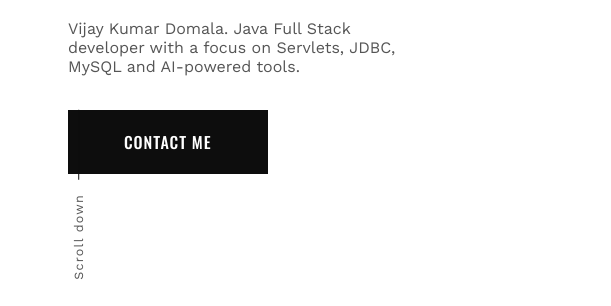
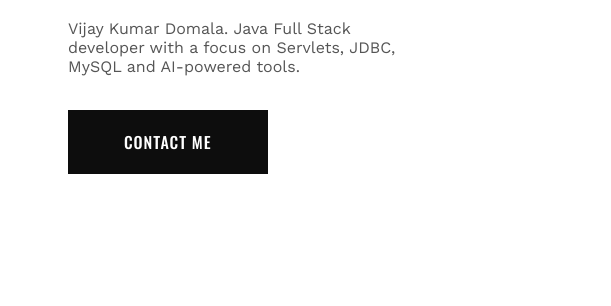
Before and after one commit to vijaykumar-112004/portifolio, a plain HTML site: page index.html in a window 1280 px wide. Shown: the part 494-800 px from the top of the page, 0-611 px from the left. Drawn offline with nearby package versions, Linux system fonts and the light colour scheme.

Commit message:
Update index.html

```diff
--- a/index.html
+++ b/index.html
@@ -126,7 +126,6 @@ footer{padding:26px 0;font-size:.88rem;color:var(--mut);display:flex;justify-con
 <a href="https://www.linkedin.com/in/vijay-kumar-134515280/" target="_blank" rel="noopener" aria-label="LinkedIn"><svg viewBox="0 0 24 24"><path d="M4.98 3.5a2.5 2.5 0 1 1 0 5 2.5 2.5 0 0 1 0-5zM3 9.5h4V21H3zM9.5 9.5h3.8v1.6h.1c.5-1 1.8-2 3.8-2 4 0 4.8 2.6 4.8 6V21h-4v-5.2c0-1.3 0-2.9-1.8-2.9s-2 1.4-2 2.8V21h-4z"/></svg></a>
 <a href="mailto:dvijaykumar112004@gmail.com" aria-label="Email"><svg viewBox="0 0 24 24"><path d="M2 5h20v14H2zm2 2v.5l8 5.5 8-5.5V7zm16 3-8 5.5L4 10v7h16z"/></svg></a>
 </div>
-<div class="scroll">Scroll down</div>
 </div>
 </div>
 
```
